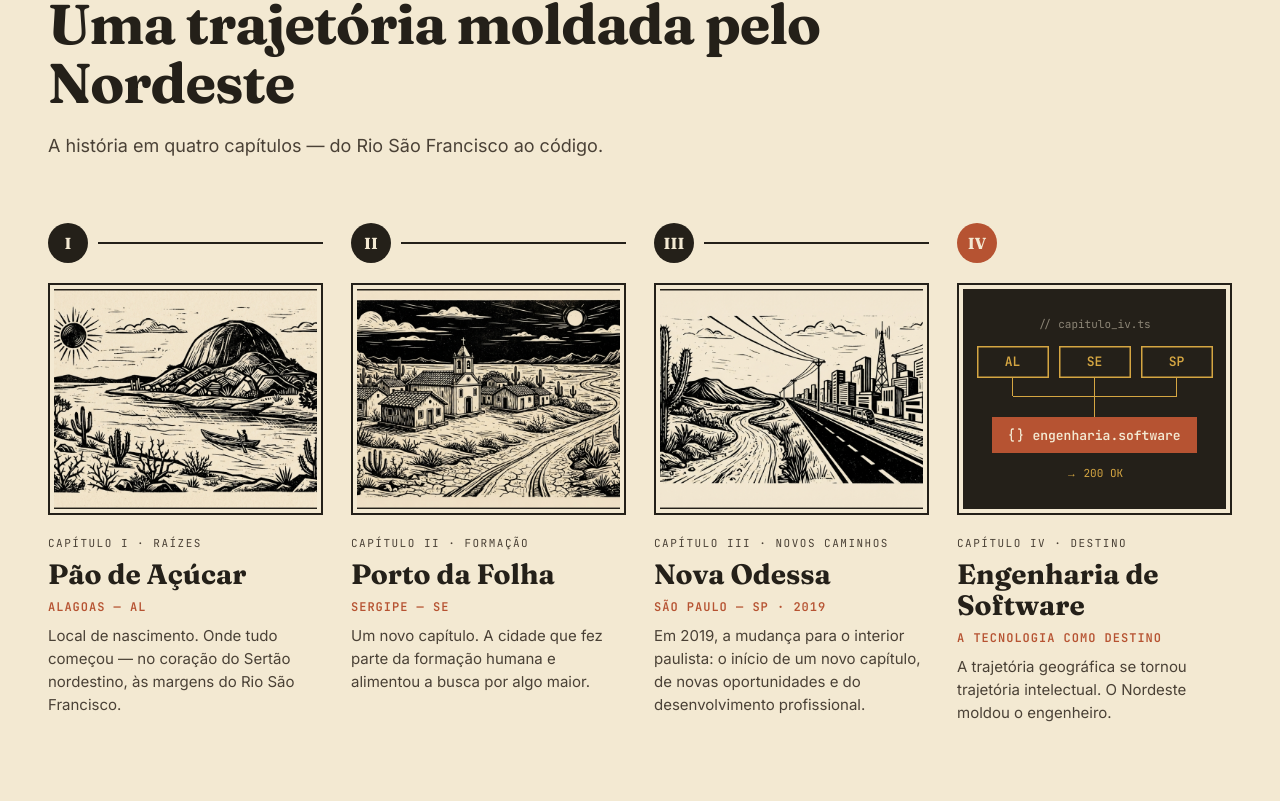
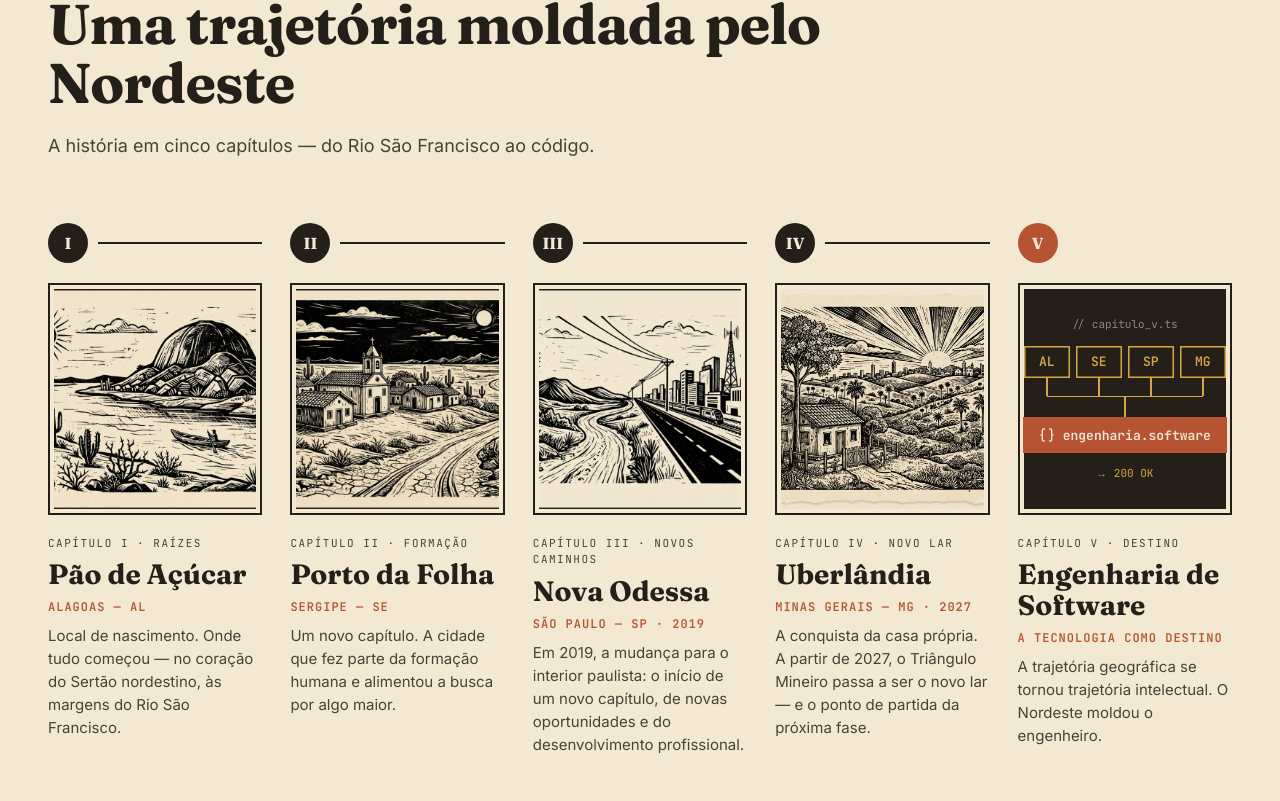
Before and after one commit to Benevanio/bene_tesla_dev, a Next.js app: page / in a window 1280 px wide. Shown: the part 2679-3480 px from the top of the page. Built offline with nearby package versions, Linux system fonts and the light colour scheme.

Commit message:
feat: adiciona Uberlândia como novo capítulo da origem

```diff
--- a/app/globals.css
+++ b/app/globals.css
@@ -79,8 +79,8 @@ img { display: block; max-width: 100%; }
 /* ---------- Primitivas ---------- */
 
 .sr-only { position: absolute; width: 1px; height: 1px; padding: 0; margin: -1px; overflow: hidden; clip: rect(0, 0, 0, 0); white-space: nowrap; border: 0; }
-.grid-3 > li, .grid-4 > li { display: flex; flex-direction: column; }
-.grid-3 > li > *, .grid-4 > li > * { flex: 1; }
+.grid-3 > li, .grid-5 > li { display: flex; flex-direction: column; }
+.grid-3 > li > *, .grid-5 > li > * { flex: 1; }
 
 .wrap { width: 100%; max-width: var(--maxw); margin: 0 auto; padding-inline: var(--gutter); }
 
@@ -285,7 +285,7 @@ img { display: block; max-width: 100%; }
 /* ---------- III — Origem ---------- */
 
 .origem { display: flex; flex-direction: column; gap: 64px; padding-block: 112px; }
-.grid-4 { display: grid; grid-template-columns: repeat(4, minmax(0, 1fr)); gap: 28px; }
+.grid-5 { display: grid; grid-template-columns: repeat(5, minmax(0, 1fr)); gap: 28px; }
 .capitulo { display: flex; flex-direction: column; gap: 20px; }
 .marco { display: flex; align-items: center; gap: 10px; }
 .marco__circ {
@@ -306,11 +306,11 @@ img { display: block; max-width: 100%; }
 
 .diagrama-iv { height: 220px; background: var(--ink); display: flex; flex-direction: column; align-items: center; justify-content: center; }
 .diagrama-iv__coment { font-family: var(--font-mono); font-size: 11px; color: var(--paper-50); margin-bottom: 14px; }
-.diagrama-iv__raizes { display: flex; gap: 10px; }
-.diagrama-iv__no { width: 72px; display: flex; flex-direction: column; align-items: center; }
+.diagrama-iv__raizes { display: flex; gap: 6px; }
+.diagrama-iv__no { width: 46px; display: flex; flex-direction: column; align-items: center; }
 .diagrama-iv__box { width: 100%; text-align: center; padding: 8px 0; box-shadow: inset 0 0 0 1.5px var(--sertao); font-family: var(--font-mono); font-size: 13px; font-weight: 600; color: var(--sertao); line-height: 1.2; }
 .haste { width: 1.5px; height: 18px; background: var(--sertao); }
-.diagrama-iv__bus { width: 164px; height: 1.5px; background: var(--sertao); }
+.diagrama-iv__bus { width: 156px; height: 1.5px; background: var(--sertao); }
 .diagrama-iv__eng { display: flex; align-items: center; gap: 8px; padding: 10px 16px; background: var(--terracota); color: var(--paper); font-family: var(--font-mono); font-size: 13px; font-weight: 600; line-height: 1.2; }
 .diagrama-iv__ret { margin-top: 12px; font-family: var(--font-mono); font-size: 11px; color: var(--sertao); }
 
@@ -514,7 +514,7 @@ img { display: block; max-width: 100%; }
   .sobre__col-texto { padding-top: 0; }
 
   .grid-3 { grid-template-columns: repeat(2, minmax(0, 1fr)); }
-  .grid-4 { grid-template-columns: repeat(2, minmax(0, 1fr)); row-gap: 48px; }
+  .grid-5 { grid-template-columns: repeat(2, minmax(0, 1fr)); row-gap: 48px; }
 
   .arquitetura__corpo { flex-direction: column; gap: 40px; }
   .apiled { width: 100%; }
@@ -583,7 +583,7 @@ img { display: block; max-width: 100%; }
   .indicador__desc { font-size: 12px; line-height: 17px; }
 
   .origem { gap: 40px; padding-block: 64px; }
-  .grid-4 { grid-template-columns: minmax(0, 1fr); row-gap: 40px; }
+  .grid-5 { grid-template-columns: minmax(0, 1fr); row-gap: 40px; }
   .capitulo { gap: 14px; }
   .moldura { padding: 5px; }
   .capitulo__lugar { font-size: 26px; }
--- a/components/cordel/Sections1.tsx
+++ b/components/cordel/Sections1.tsx
@@ -91,11 +91,11 @@ export function Origem() {
           secao="MINHA ORIGEM"
           id="origem-titulo"
           title="Uma trajetória moldada pelo Nordeste"
-          sub="A história em quatro capítulos — do Rio São Francisco ao código."
+          sub="A história em cinco capítulos — do Rio São Francisco ao código."
         />
       </AnimateIn>
 
-      <ol className="grid-4">
+      <ol className="grid-5">
         {originChapters.map((c, i) => {
           const last = i === originChapters.length - 1
           return (
@@ -112,7 +112,7 @@ export function Origem() {
                       <Image src={c.image} alt={c.alt ?? ''} fill sizes="(max-width: 640px) 100vw, (max-width: 1024px) 50vw, 300px" />
                     </div>
                   ) : (
-                    <DiagramaIV />
+                    <DiagramaV />
                   )}
                 </div>
 
@@ -131,12 +131,12 @@ export function Origem() {
   )
 }
 
-function DiagramaIV() {
+function DiagramaV() {
   return (
-    <div className="diagrama-iv" role="img" aria-label="Diagrama: AL, SE e SP convergem para engenharia.software, que retorna 200 OK">
-      <span className="diagrama-iv__coment">{'// capitulo_iv.ts'}</span>
+    <div className="diagrama-iv" role="img" aria-label="Diagrama: AL, SE, SP e MG convergem para engenharia.software, que retorna 200 OK">
+      <span className="diagrama-iv__coment">{'// capitulo_v.ts'}</span>
       <div className="diagrama-iv__raizes">
-        {['AL', 'SE', 'SP'].map(uf => (
+        {['AL', 'SE', 'SP', 'MG'].map(uf => (
           <div key={uf} className="diagrama-iv__no">
             <span className="diagrama-iv__box">{uf}</span>
             <span className="haste" />
--- a/components/cordel/Sections3.tsx
+++ b/components/cordel/Sections3.tsx
@@ -168,7 +168,7 @@ export function Contato() {
           <span className="selo" aria-hidden="true">Fim</span>
           <div className="rodape__txt">
             <p className="rodape__c">© {new Date().getFullYear()} Benevanio Santos. Engenharia de software orientada a resultados.</p>
-            <p className="rodape__s">Cordel Digital — do sertão ao código · Pão de Açúcar → Porto da Folha → Nova Odessa</p>
+            <p className="rodape__s">Cordel Digital — do sertão ao código · Pão de Açúcar → Porto da Folha → Nova Odessa → Uberlândia</p>
           </div>
           <a href="#capa" className="link-sub">
             Voltar à capa
--- a/data/portfolio.ts
+++ b/data/portfolio.ts
@@ -234,7 +234,12 @@ export const originChapters = [
     desc: 'Em 2019, a mudança para o interior paulista: o início de um novo capítulo, de novas oportunidades e do desenvolvimento profissional.',
   },
   {
-    num: 'IV', cap: 'CAPÍTULO IV · DESTINO', place: 'Engenharia de Software', state: 'A TECNOLOGIA COMO DESTINO',
+    num: 'IV', cap: 'CAPÍTULO IV · NOVO LAR', place: 'Uberlândia', state: 'MINAS GERAIS — MG · 2027', image: '/gravuras/cap-4.png',
+    alt: 'Xilogravura de Uberlândia, no Triângulo Mineiro',
+    desc: 'A conquista da casa própria. A partir de 2027, o Triângulo Mineiro passa a ser o novo lar — e o ponto de partida da próxima fase.',
+  },
+  {
+    num: 'V', cap: 'CAPÍTULO V · DESTINO', place: 'Engenharia de Software', state: 'A TECNOLOGIA COMO DESTINO',
     desc: 'A trajetória geográfica se tornou trajetória intelectual. O Nordeste moldou o engenheiro.',
   },
 ]
```
Also changed, not shown: public/gravuras/cap-4.png (added).
